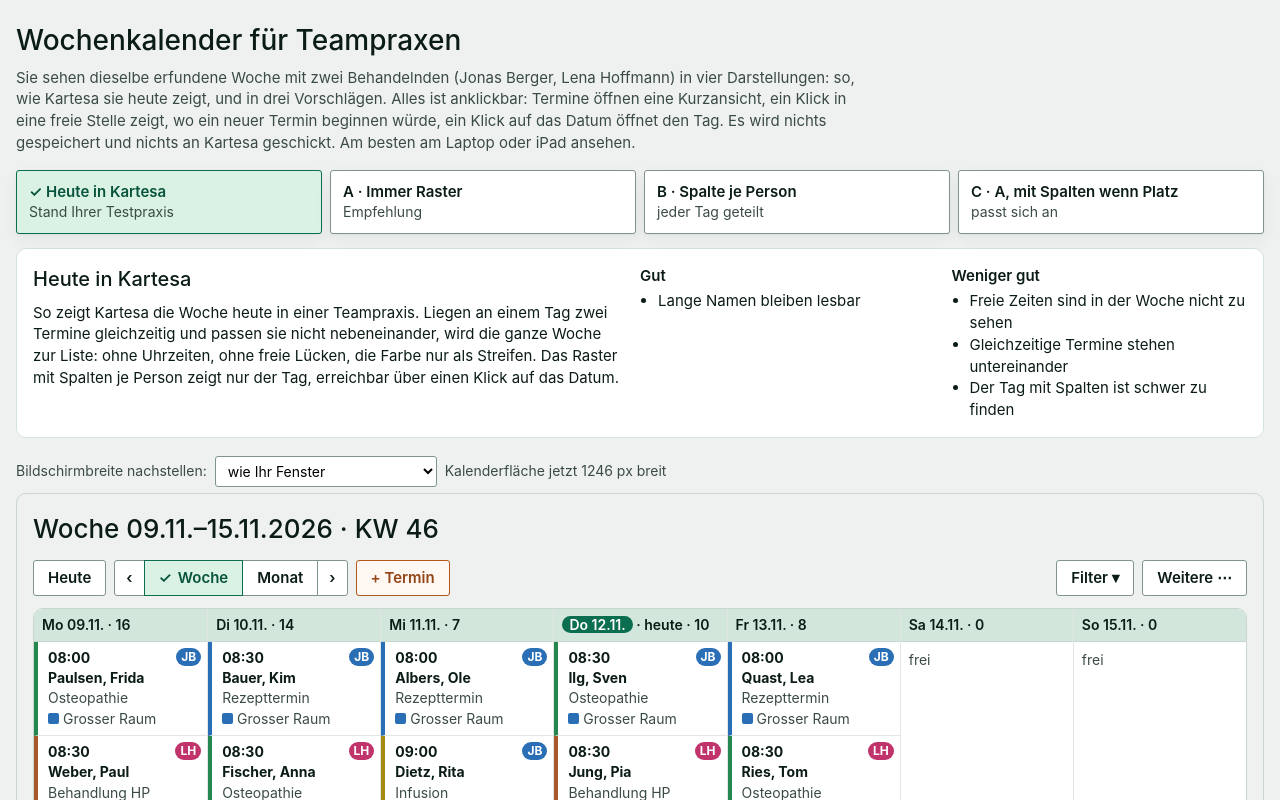
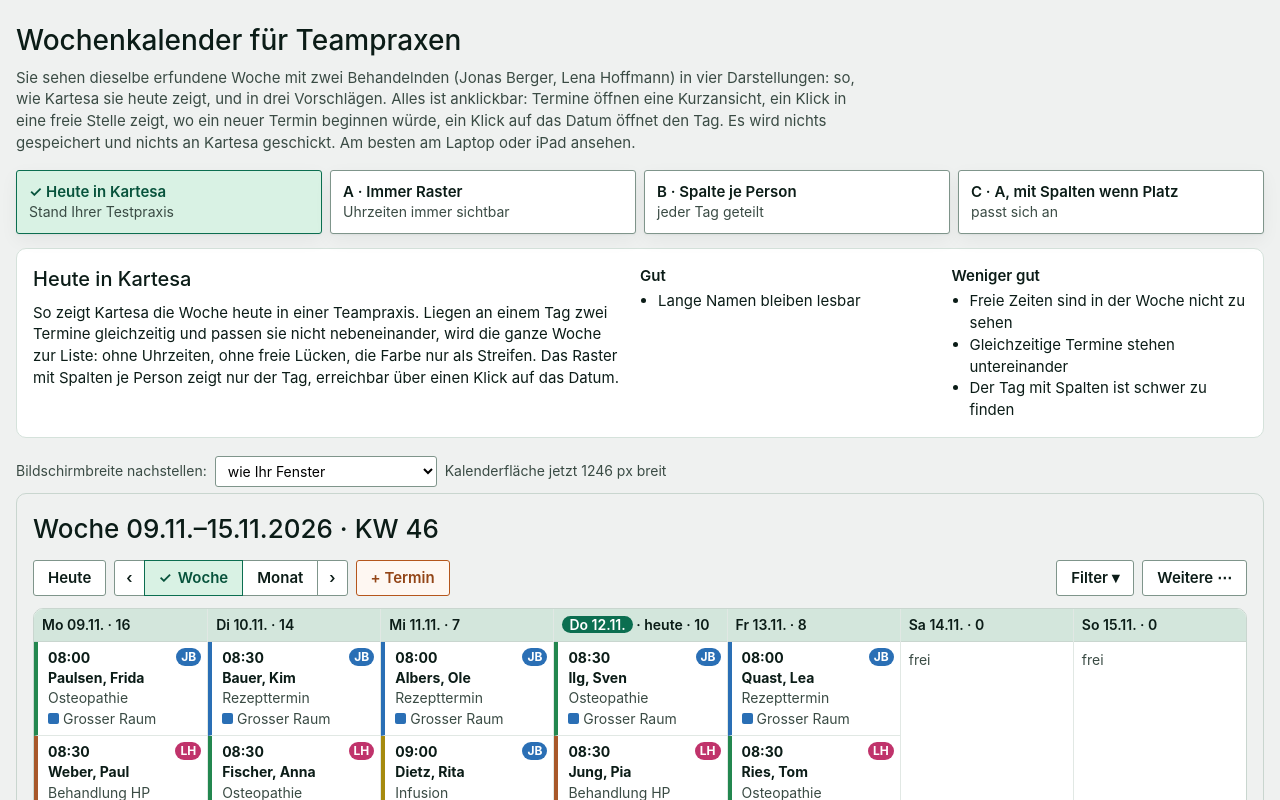
Before and after one commit to oestersund/integri-tools, a plain HTML site: page kartesa-kalender-f3afe2/index.html in a window 1280 px wide. Shown: the top 800 px of the page. Drawn offline with Linux system fonts and the light colour scheme.

Commit message:
Kartesa Kalender-Vorschau: A neutral beschriftet

```diff
--- a/kartesa-kalender-f3afe2/index.html
+++ b/kartesa-kalender-f3afe2/index.html
@@ -262,7 +262,7 @@ const VARIANTEN = {
   ist: { titel: "Heute in Kartesa", kurz: "Stand Ihrer Testpraxis",
     text: "So zeigt Kartesa die Woche heute in einer Teampraxis. Liegen an einem Tag zwei Termine gleichzeitig und passen sie nicht nebeneinander, wird die ganze Woche zur Liste: ohne Uhrzeiten, ohne freie Lücken, die Farbe nur als Streifen. Das Raster mit Spalten je Person zeigt nur der Tag, erreichbar über einen Klick auf das Datum.",
     plus: ["Lange Namen bleiben lesbar"], minus: ["Freie Zeiten sind in der Woche nicht zu sehen", "Gleichzeitige Termine stehen untereinander", "Der Tag mit Spalten ist schwer zu finden"] },
-  A: { titel: "A · Immer Raster", kurz: "Empfehlung",
+  A: { titel: "A · Immer Raster", kurz: "Uhrzeiten immer sichtbar",
     text: "Die Woche ist immer ein Raster mit Uhrzeiten, wie in der Einzelpraxis. Gleichzeitige Termine stehen nebeneinander und teilen sich die Breite des Tages. Wird es eng, kürzt Kartesa die Beschriftung bis auf Nachname und Kürzel; ein Klick zeigt immer alles. Wer behandelt, zeigt das farbige Kürzel. Neu oben: Tag | Woche | Monat.",
     plus: ["Freie Zeit ist weiße Fläche", "Eine Woche für alle Praxen, kein neuer Schalter", "Farbig wie der Tag"], minus: ["An vollen Tagen werden Namen gekürzt", "Ob eine bestimmte Person frei ist, zeigt erst der Tag oder der Filter „Wer“"] },
   B: { titel: "B · Spalte je Person", kurz: "jeder Tag geteilt",
```
